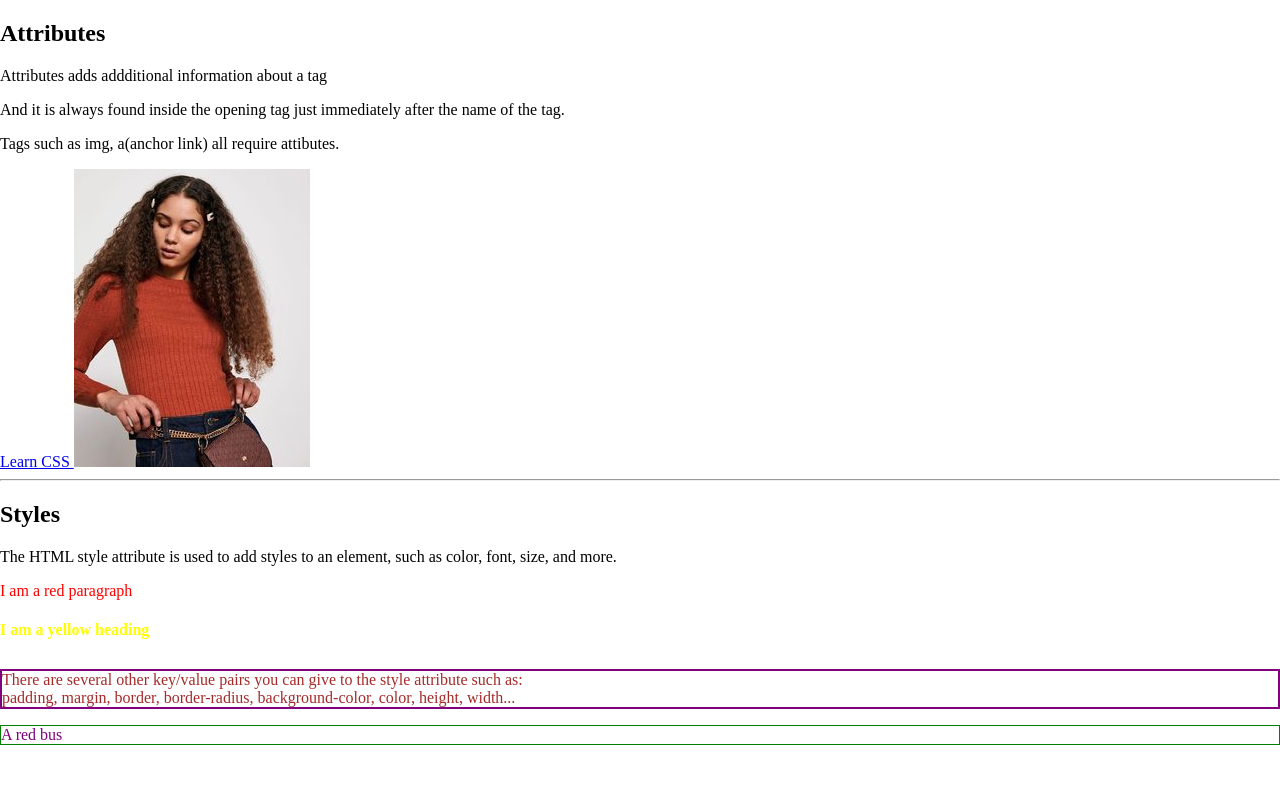
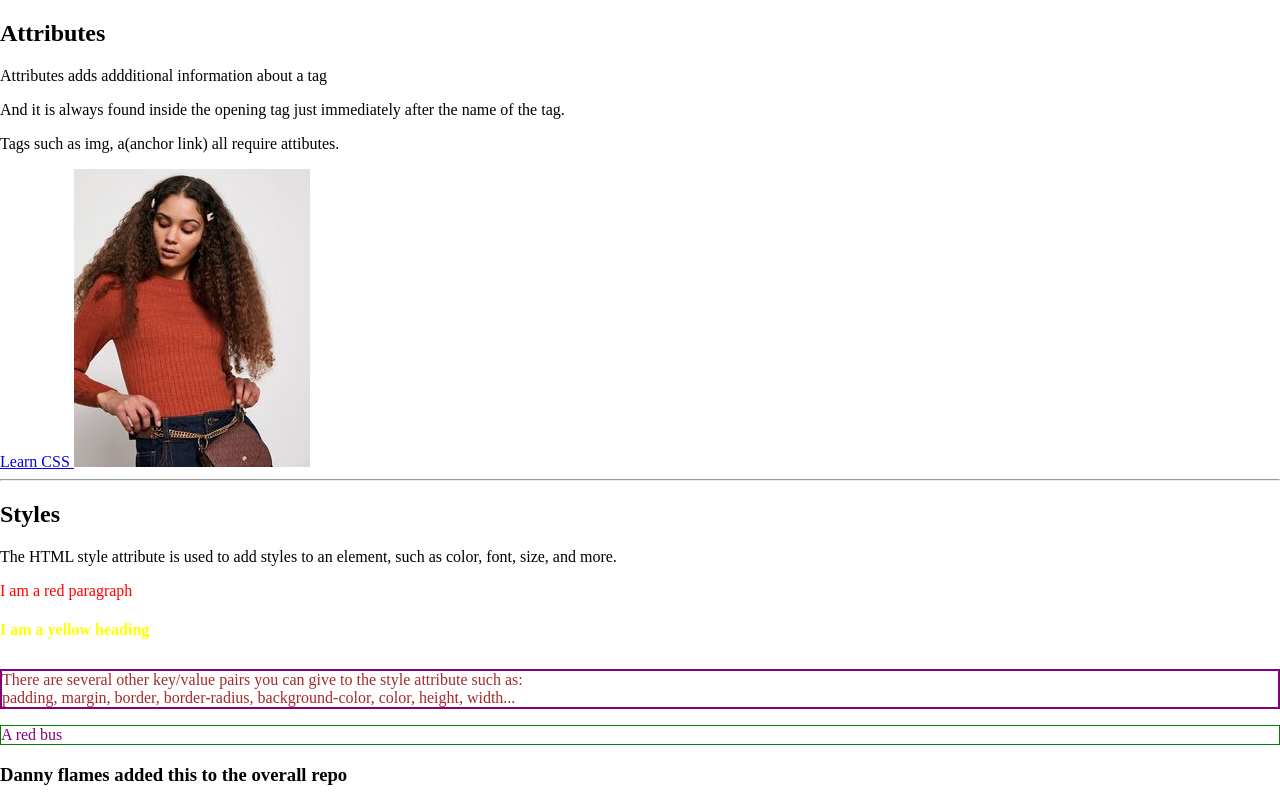
Before and after one commit to Danny-Flames/Danny-Flames-class_with_mary_new, a plain HTML site: page Day_3__09-06-2024/index.html in a window 1280 px wide. Drawn offline with Linux system fonts and the light colour scheme.

Commit message:
latest changes

```diff
--- a/Day_3__09-06-2024/index.html
+++ b/Day_3__09-06-2024/index.html
@@ -42,6 +42,9 @@
             A red bus
         </p>
     </div>
+    <div>
+        <h3>Danny flames added this to the overall repo</h3>
+    </div>
 
 </body>
 </html>
```
